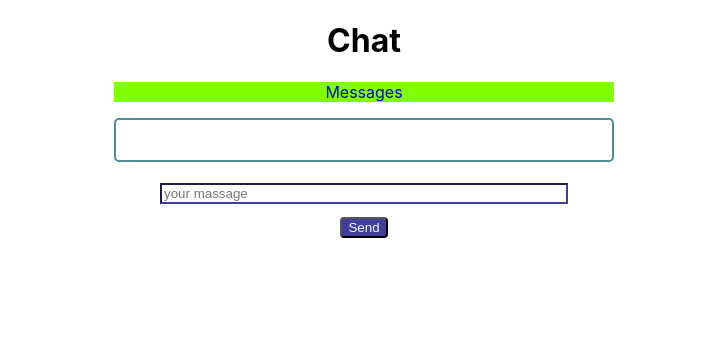
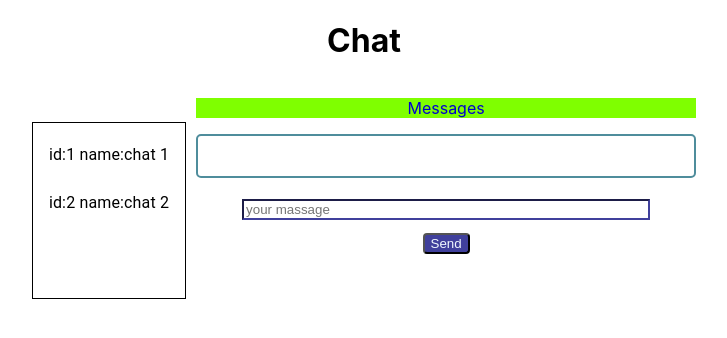
Before and after one commit to IppEvg/React, a React (Create React App) app in the folder firstproject/: page / in a window 1280 px wide. Shown: the top 338 px of the page, without its empty margins (276-1003 px from the left). Built offline with nearby package versions, Linux system fonts and the light colour scheme; the HTML template or start-up script is replaced by a standard one.

Commit message:
Homework3

```diff
--- a/firstproject/package.json
+++ b/firstproject/package.json
@@ -3,6 +3,9 @@
   "version": "0.1.0",
   "private": true,
   "dependencies": {
+    "@emotion/react": "^11.10.5",
+    "@emotion/styled": "^11.10.5",
+    "@mui/material": "^5.10.17",
     "@testing-library/jest-dom": "^5.16.5",
     "@testing-library/react": "^13.4.0",
     "@testing-library/user-event": "^13.5.0",
--- a/firstproject/src/App.js
+++ b/firstproject/src/App.js
@@ -2,16 +2,19 @@ import MessageList from './components/func/MessageList'
 import styles from './components/func/message.module.scss'
 import { useState, useEffect} from 'react'
 import Form from './components/Form'
+import List from '@mui/material/List';
+import ListItem from '@mui/material/ListItem';
+import ListItemButton from '@mui/material/ListItemButton';
+import ListItemText from '@mui/material/ListItemText';
 
 
 function App() {
   const [messages, setMessages] = useState([])
   const addMessage=(newMessage)=>{
-    // console.log("parent",newMessage);
     setMessages([...messages,newMessage]);
   }
   useEffect(()=>{
-    if(messages.length>0 && messages[messages.length-1].name!='Bot')
+    if(messages.length>0 && messages[messages.length-1].name!=='Bot')
     {
       let timeout= setTimeout(()=>{addMessage({
       name:'Bot',
@@ -24,14 +27,28 @@ function App() {
 
 },[messages])
 
-  // const addText = () => { setText(myRef.innerText) }
   return (
     <>
-      {/* в компоненте подключал стиль файлом. Тут сделал просто на месте */}
       <h1 style={{ textAlign: 'center', }}>Chat</h1>
-      <div style={{ margin: '0 auto', width: '500px' }}>
+      <div className={styles.box}>
+      <div className={styles.left}>
+      <List>
+          <ListItem disablePadding>
+            <ListItemButton>
+              <ListItemText primary="id:1 name:chat 1" />
+            </ListItemButton>
+          </ListItem>
+          <ListItem disablePadding>
+            <ListItemButton>
+              <ListItemText primary="id:2 name:chat 2" />
+            </ListItemButton>
+          </ListItem>
+        </List>
+      </div>
+      <div style={{ width: '500px' }}>
         <MessageList text='Messages' messages={messages}></MessageList>
         <Form addMessage={addMessage}></Form>
+      </div>
       </div>
     </>
   )
--- a/firstproject/src/components/Form.js
+++ b/firstproject/src/components/Form.js
@@ -1,10 +1,11 @@
-import { useState, useRef  } from 'react'
+import { useState, useRef, useEffect  } from 'react'
 import styles from './func/message.module.scss'
 import{ Button }from './Ui/Button'
 
+
 function Form({addMessage}) {
 
-let myRef = useRef()
+const myRef = useRef(null)
 
 const [text,setText]=useState('')
 
@@ -16,6 +17,10 @@ addMessage({
 })
 setText('');
 }
+useEffect(() => {
+    console.log(myRef.current.classList)
+myRef.current?.focus();
+}, [text]);
     return (
         <>
             <form className={styles.form} onSubmit={handleSubmit}>
@@ -24,7 +29,8 @@ setText('');
                 ref={myRef}
                 className={styles.textarea}
                 value={text}
-                onChange={addChange} >
+                onChange={addChange}
+                >
                 </input>
                 <Button type='submit'>Send</Button>
             </form>
--- a/firstproject/src/components/func/message.module.scss
+++ b/firstproject/src/components/func/message.module.scss
@@ -1,3 +1,21 @@
+
+.box{
+   display: flex;
+   flex-direction: row;
+   justify-content: center;
+   min-height: 175px;
+}
+.left{
+   margin-top: 40px;
+   margin-right: 10px;
+   min-width: 100px;
+   border: 1px solid black;
+   height: 175px;
+   align-self: flex-end;
+
+}
+
+
 .color{
    color: #0000CD;
    background-color:  #7FFF00;
```
Also changed, not shown: firstproject/src/components/func/MessageList.js (+1 -6 lines), 1 other file (tests, documents, lock files or other folders).
